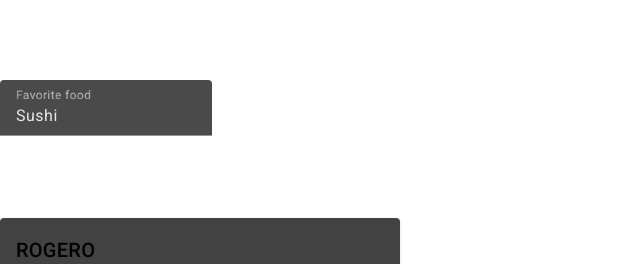
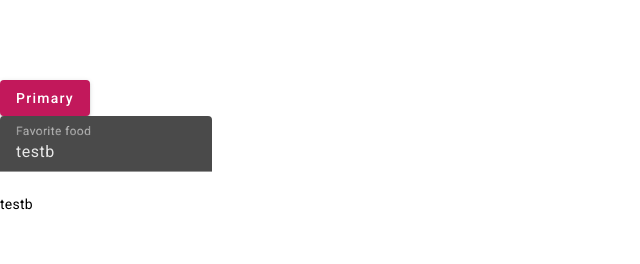
Before and after one commit to lelebiso/testAngular, an Angular app: page / in a window 1280 px wide. Shown: the top 264 px of the page, without its empty margins (0-640 px from the left). Built offline with nearby package versions, Linux system fonts and the light colour scheme.

Commit message:
creazione di un titolo in base all input o al bottone

```diff
--- a/src/app/app.component.html
+++ b/src/app/app.component.html
@@ -2,10 +2,13 @@
 <br>
 <br>
 <br>
-<mat-form-field class="example-full-width">
+<button mat-raised-button color="primary" (click)="onClick($event)">Primary</button>
+<br>
+<mat-form-field class="example-full-width" appearance="fill">
     <mat-label>Favorite food</mat-label>
-    <input matInput placeholder="Ex. Pizza" value="Sushi" (input)="onInput($event)">
+    <input matInput placeholder="Ex. Pizza" value="Sushi" [(ngModel)]="title" />
 </mat-form-field>
+<p>{{title}}</p>
 <br>
 <br>
 <br>
--- a/src/app/app.component.ts
+++ b/src/app/app.component.ts
@@ -9,6 +9,10 @@ export class AppComponent {
   title = 'testb';
 
   onInput(event: Event) {
-    console.log((<HTMLInputElement>event.target).value)
+    this.title = (<HTMLInputElement>event.target).value
   }
+  onClick(event: Event) {
+    this.title = 'ho cliccato sul bottone'
+  }
+
 }
--- a/src/app/app.module.ts
+++ b/src/app/app.module.ts
@@ -1,5 +1,6 @@
 import { NgModule } from '@angular/core';
 import { BrowserModule } from '@angular/platform-browser';
+import { FormsModule } from '@angular/forms';
 
 import { AppRoutingModule } from './app-routing.module';
 import { AppComponent } from './app.component';
@@ -7,7 +8,6 @@ import { CardComponent } from './card/card.component';
 import { BrowserAnimationsModule } from '@angular/platform-browser/animations';
 
 import { MatButtonModule } from '@angular/material/button';
-
 import { ButtonComponent } from './button/button.component';
 import { MatCardModule } from '@angular/material/card';
 import { MatInputModule } from '@angular/material/input';
@@ -25,6 +25,7 @@ import { MatInputModule } from '@angular/material/input';
         MatCardModule,
         MatButtonModule,
         CardComponent,
+        FormsModule,
         ButtonComponent,
         MatInputModule,
 
```
